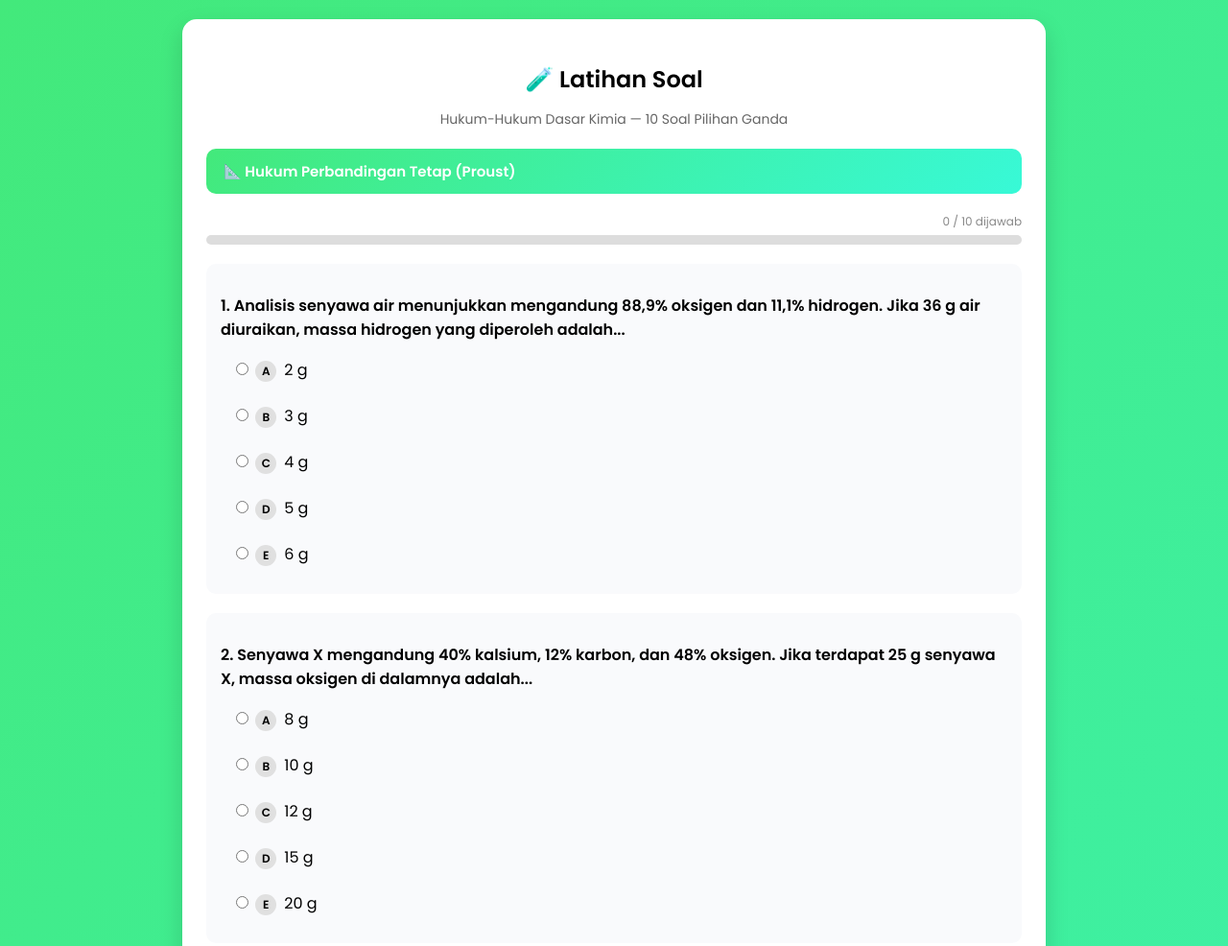
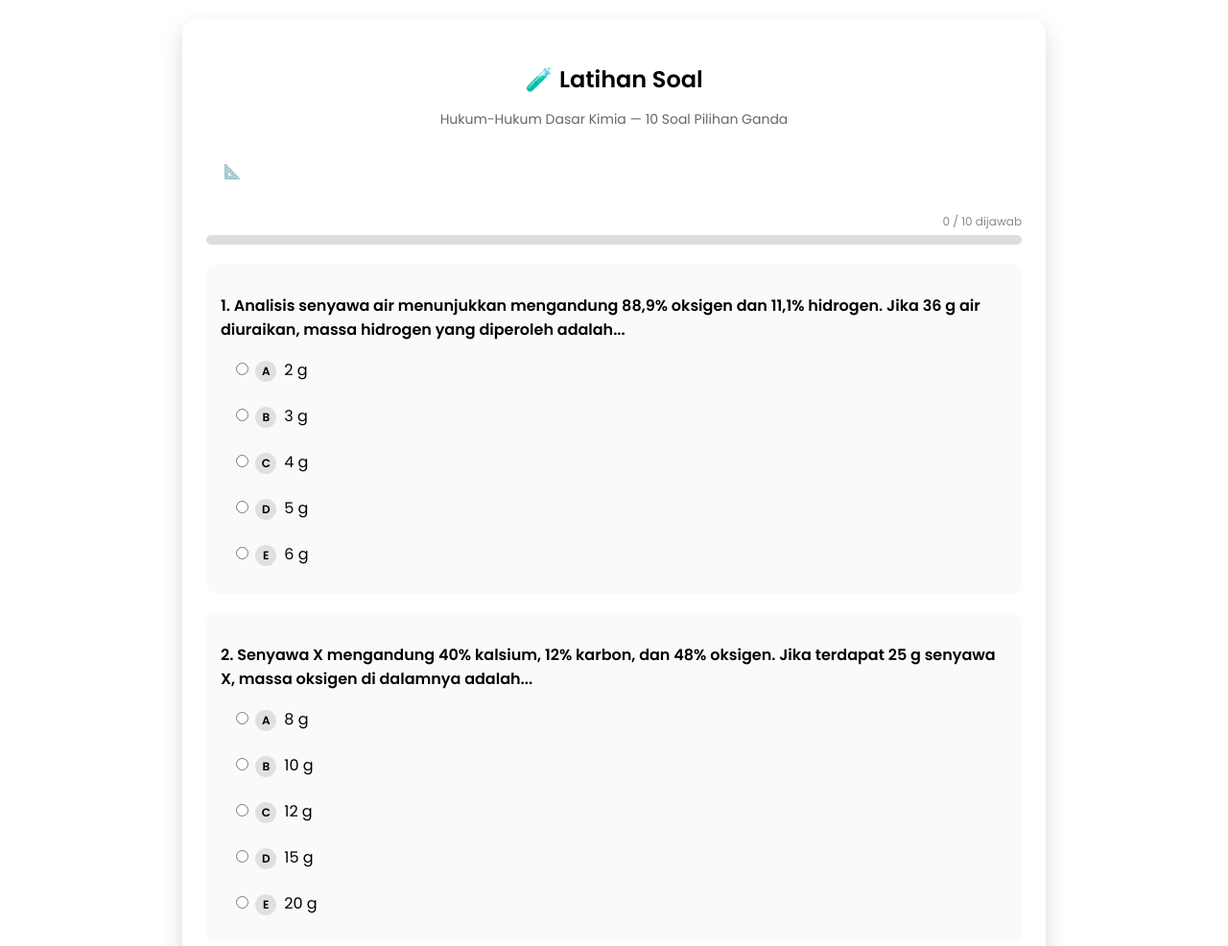
Before and after one commit to reerosee/SoalProust, a plain HTML site: page index.html in a window 1280 px wide. Shown: the top 986 px of the page at 96% size. Drawn offline with Linux system fonts and the light colour scheme.

Commit message:
Update index.html

```diff
--- a/index.html
+++ b/index.html
@@ -7,12 +7,12 @@
 <link href="https://fonts.googleapis.com/css2?family=Poppins:wght@300;400;600&display=swap" rel="stylesheet">
 <style>
 *{box-sizing:border-box}
-body{font-family:'Poppins',sans-serif;background:linear-gradient(135deg,#43e97b,#38f9d7);margin:0;padding:20px;}
+body{font-family:'Poppins',sans-serif;background:linear-gradient(135deg,#0E1A2CFF);margin:0;padding:20px;}
 .container{max-width:900px;margin:auto;}
 .card{background:white;padding:25px;border-radius:15px;box-shadow:0 10px 25px rgba(0,0,0,0.15);}
 h2{text-align:center;margin-bottom:6px;}
 .subtitle{text-align:center;color:#666;font-size:14px;margin-bottom:20px;}
-.topic-header{background:linear-gradient(135deg,#43e97b,#38f9d7);color:white;padding:12px 18px;border-radius:10px;margin-bottom:20px;font-weight:600;font-size:15px;}
+.topic-header{background:linear-gradient(135deg,#0E1A2CFF);color:white;padding:12px 18px;border-radius:10px;margin-bottom:20px;font-weight:600;font-size:15px;}
 .progress-label{font-size:12px;color:#888;text-align:right;margin-bottom:5px;}
 .progress{height:10px;background:#ddd;border-radius:10px;overflow:hidden;margin-bottom:20px;}
 .progress-bar{height:100%;width:0%;background:#43e97b;transition:0.3s;}
```
